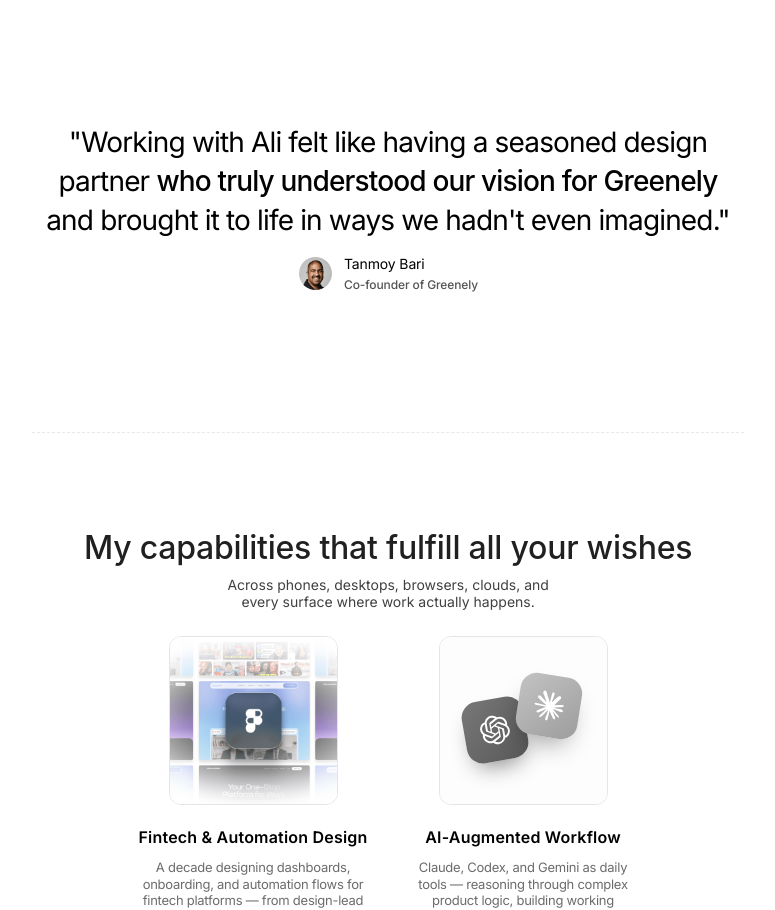
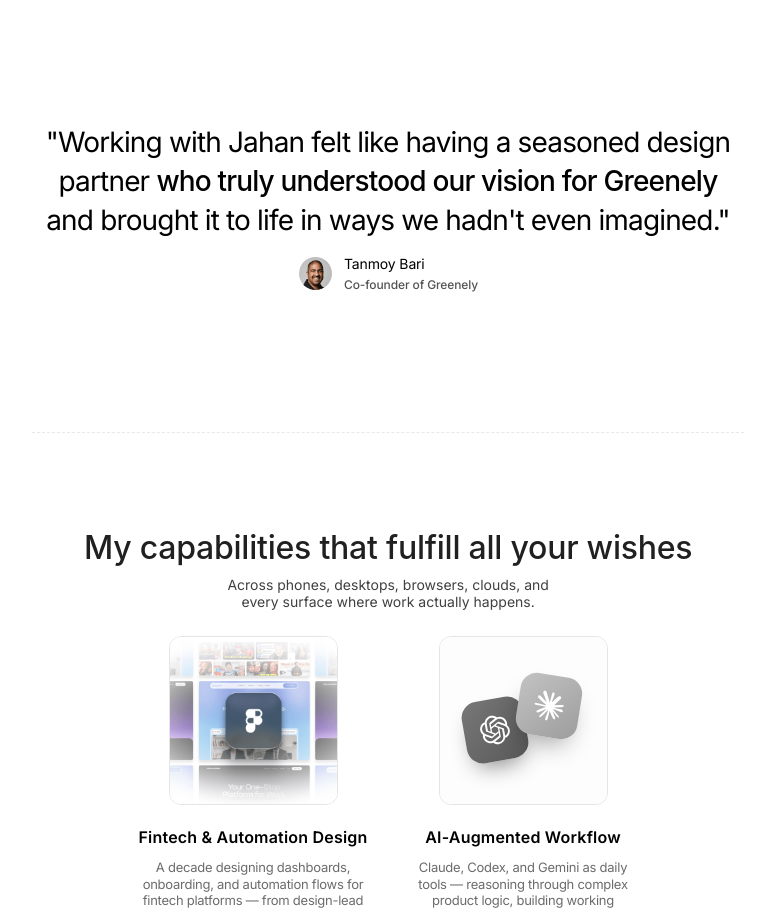
Before and after one commit to Its-jahan/Portfolio, a React (Vite) app: page / in a window 1280 px wide. Shown: the part 5900-6810 px from the top of the page, without its empty margins (252-1027 px from the left). Built offline with nearby package versions, Linux system fonts and the light colour scheme; a web font is replaced by a local one.

Commit message:
fix: update testimonial text to reflect correct collaborator name

```diff
--- a/src/components/Testimonial.jsx
+++ b/src/components/Testimonial.jsx
@@ -5,7 +5,7 @@ export default function Testimonial() {
   return (
     <section className="flex w-full flex-col items-center justify-center gap-[15px]">
       <Reveal><blockquote className="max-w-[690px] text-center text-[28px] leading-[39.2px] tracking-[-0.84px] text-black">
-        "Working with Ali felt like having a seasoned design partner{' '}
+        "Working with Jahan felt like having a seasoned design partner{' '}
         <strong className="font-display font-medium">who truly understood our vision for Greenely</strong> and
         brought it to life in ways we hadn't even imagined."
       </blockquote></Reveal>
```
